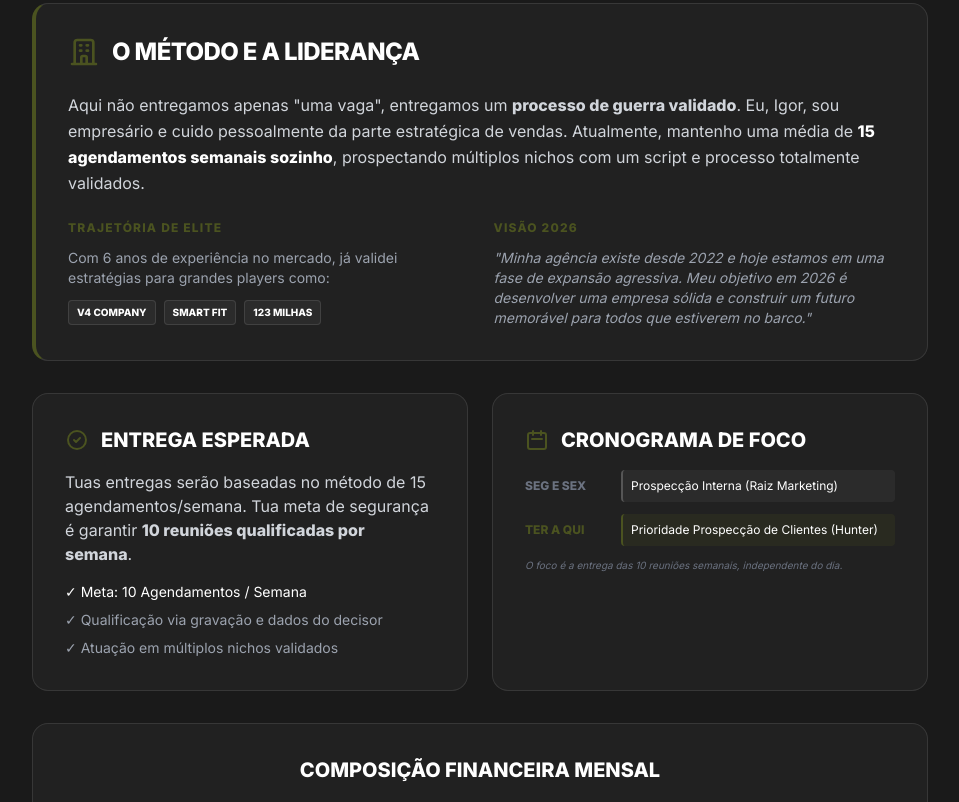
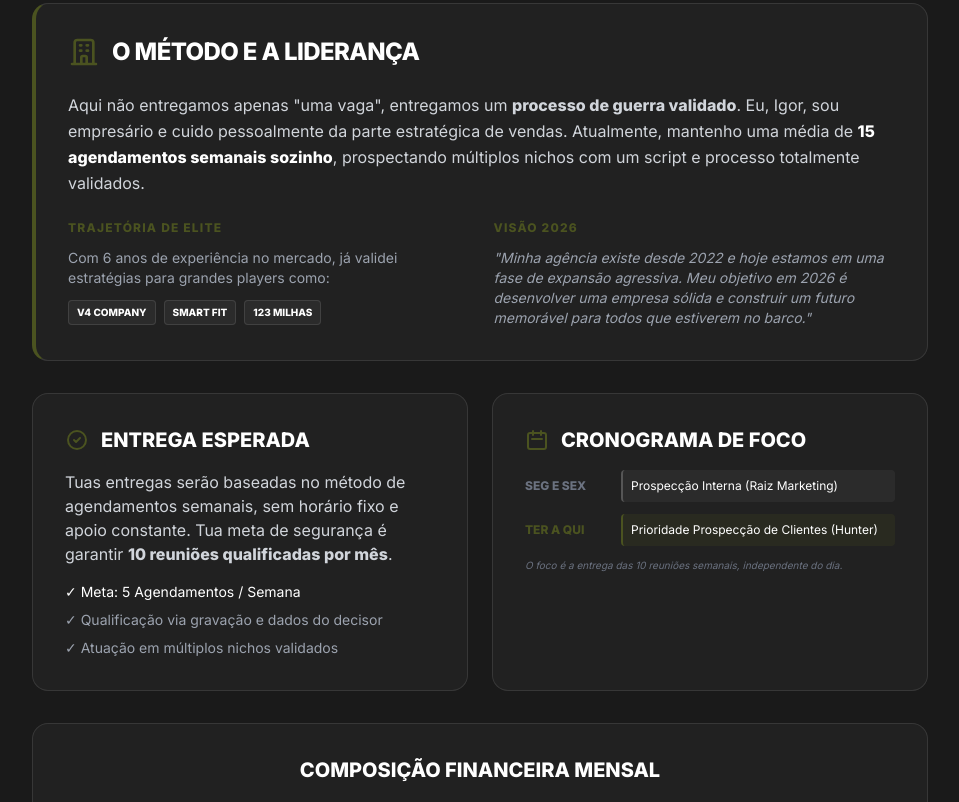
Before and after one commit to igorseven7/propostafh, a plain HTML site: page index.html in a window 1280 px wide. Shown: the part 352-1154 px from the top of the page, without its empty margins (160-1119 px from the left). Drawn offline with nearby package versions, Linux system fonts and the light colour scheme.

Commit message:
Update delivery method and meeting goals in index.html

```diff
--- a/index.html
+++ b/index.html
@@ -129,10 +129,10 @@
                     <h2 class="text-xl font-bold uppercase">Entrega Esperada</h2>
                 </div>
                 <p class="text-gray-300">
-                    Tuas entregas serão baseadas no método de 15 agendamentos/semana. Tua meta de segurança é garantir <strong>10 reuniões qualificadas por semana</strong>.
+                    Tuas entregas serão baseadas no método de agendamentos semanais, sem horário fixo e apoio constante. Tua meta de segurança é garantir <strong>10 reuniões qualificadas por mês</strong>.
                 </p>
                 <ul class="space-y-2 text-sm text-gray-400">
-                    <li class="flex items-center gap-2 text-white">✓ Meta: 10 Agendamentos / Semana</li>
+                    <li class="flex items-center gap-2 text-white">✓ Meta: 5 Agendamentos / Semana</li>
                     <li class="flex items-center gap-2">✓ Qualificação via gravação e dados do decisor</li>
                     <li class="flex items-center gap-2">✓ Atuação em múltiplos nichos validados</li>
                 </ul>
```
